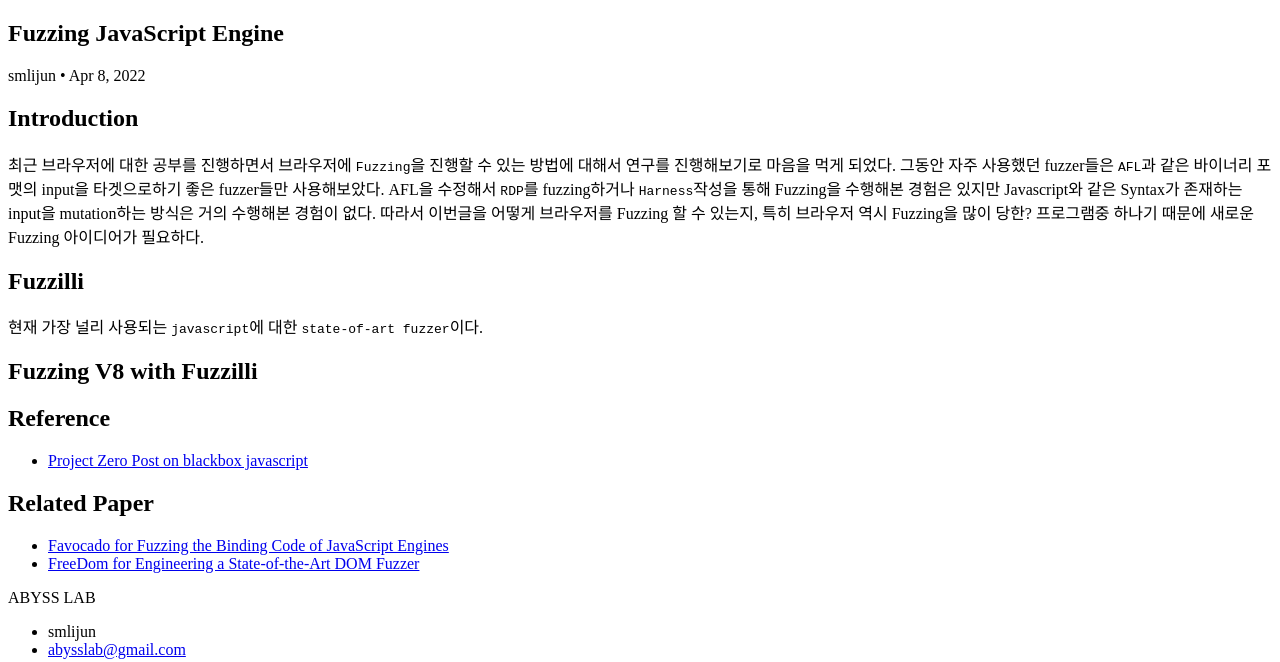
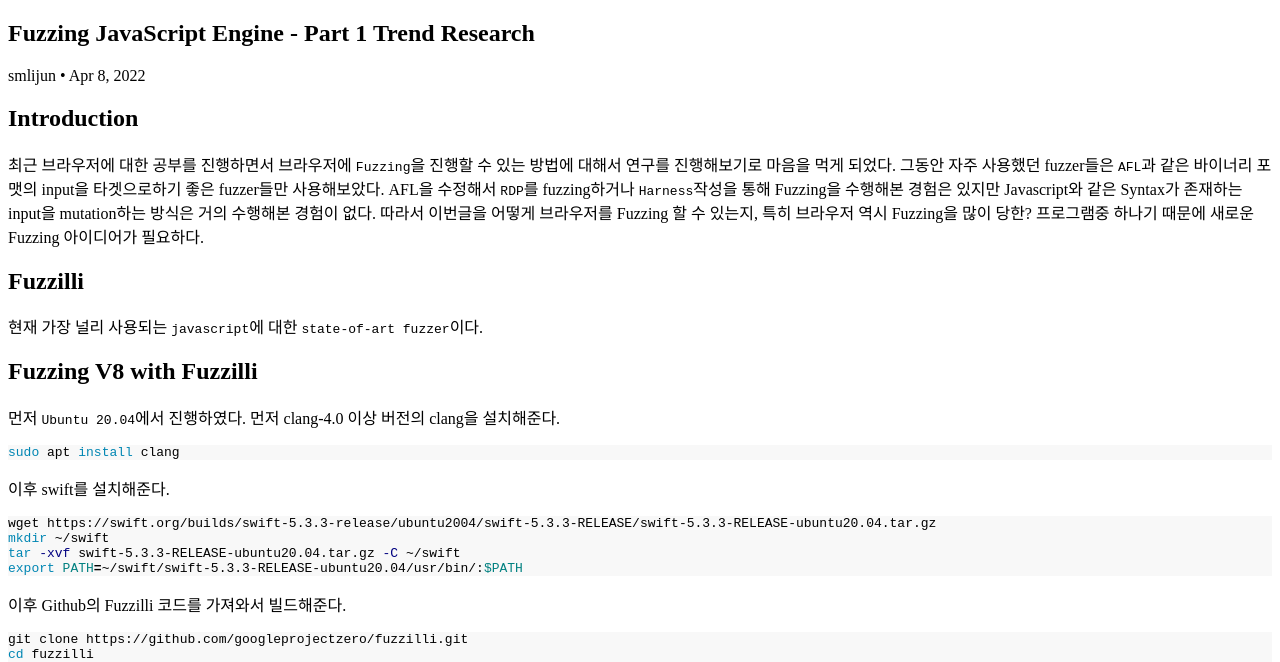
Before and after one commit to abysslab/abysslab.github.io, a Jekyll site: the page built from _posts/2022-04-08-Brwoser_fuzzing.md, in a window 1280 px wide and 1400 px high. Shown: the part 208-870 px from the top of the window. Built offline with Jekyll 4.4.1, drawn with Linux system fonts in a browser that asks for light colours; some of the changed text lies outside the part shown.

Commit message:
Update 2022-04-08-Brwoser_fuzzing.md

````diff
--- a/_posts/2022-04-08-Brwoser_fuzzing.md
+++ b/_posts/2022-04-08-Brwoser_fuzzing.md
@@ -1,7 +1,7 @@
 ---
 layout: post
 author: "smlijun"
-title: Fuzzing JavaScript Engine
+title: Fuzzing JavaScript Engine - Part 1 Trend Research
 ---
 
 Introduction
@@ -14,7 +14,36 @@
 
 Fuzzing V8 with Fuzzilli
 ---
+먼저 ```Ubuntu 20.04```에서 진행하였다. 먼저 clang-4.0 이상 버전의 clang을 설치해준다.
+```sh
+sudo apt install clang
+```
+이후 swift를 설치해준다.
+```sh
+wget https://swift.org/builds/swift-5.3.3-release/ubuntu2004/swift-5.3.3-RELEASE/swift-5.3.3-RELEASE-ubuntu20.04.tar.gz
+mkdir ~/swift
+tar -xvf swift-5.3.3-RELEASE-ubuntu20.04.tar.gz -C ~/swift
+export PATH=~/swift/swift-5.3.3-RELEASE-ubuntu20.04/usr/bin/:$PATH
+```
+이후 Github의 Fuzzilli 코드를 가져와서 빌드해준다.
+```sh
+git clone https://github.com/googleprojectzero/fuzzilli.git
+cd fuzzilli
+swift build -c release --enable-test-discovery
+```
+Fuzzilli은 여러 `javascript engine`에 적용이 가능한데 현재 공부하는 쪽이 `chromium`이기 떄문에 `V8`에 Fuzzilli를 적용하려고 한다.
+아래와 같은 방식으로 `V8`의 소스코드를 다운로드 할 수 있다.
+```sh
+git clone https://chromium.googlesource.com/chromium/tools/depot_tools.git
+export PATH="$PATH:${HOME}/depot_tools"
 
+mkdir ~/v8
+cd ~/v8
+fetch v8
+cd v8
+
+build/install-build-deps.sh
+```
 
 
 
````
